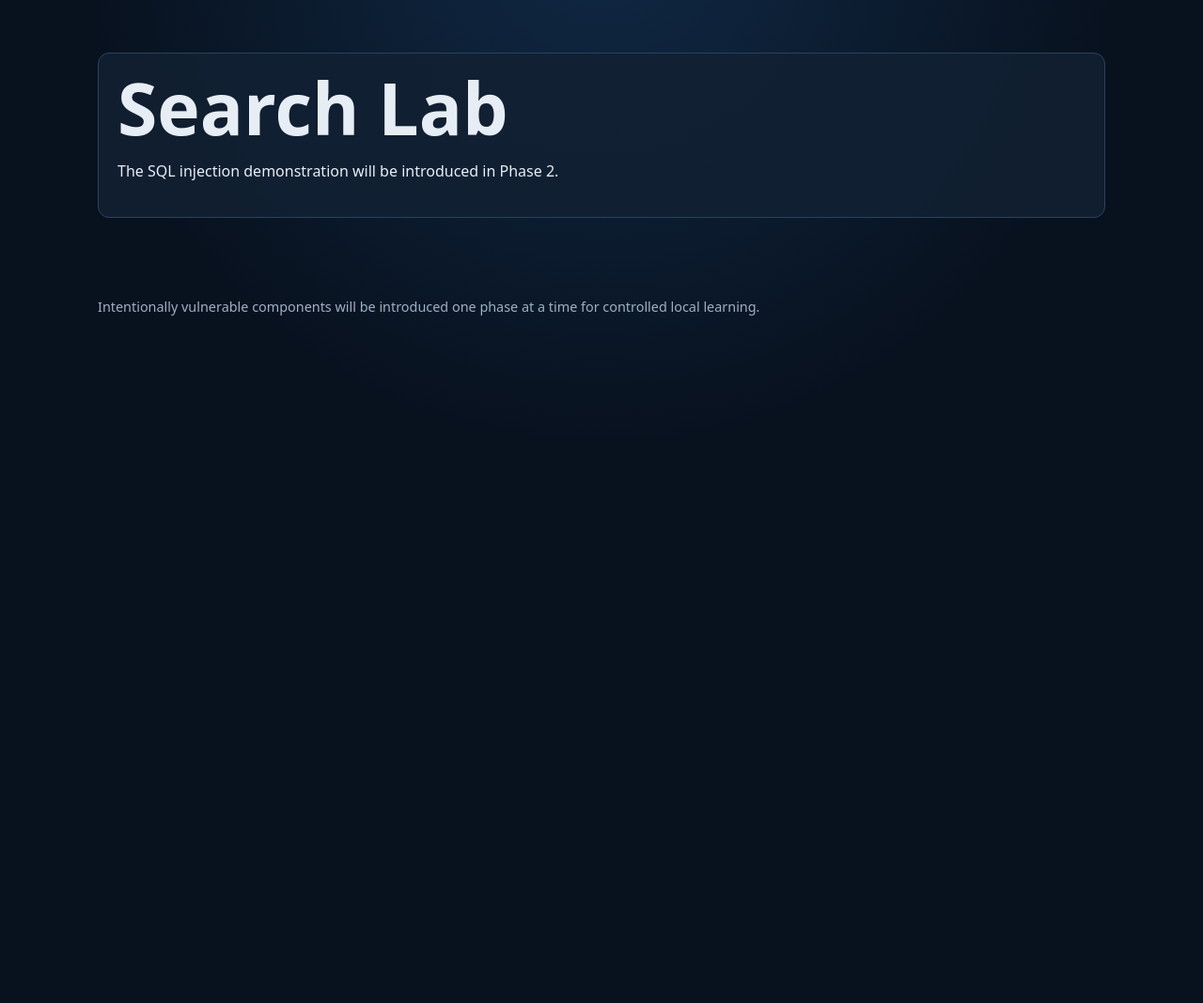
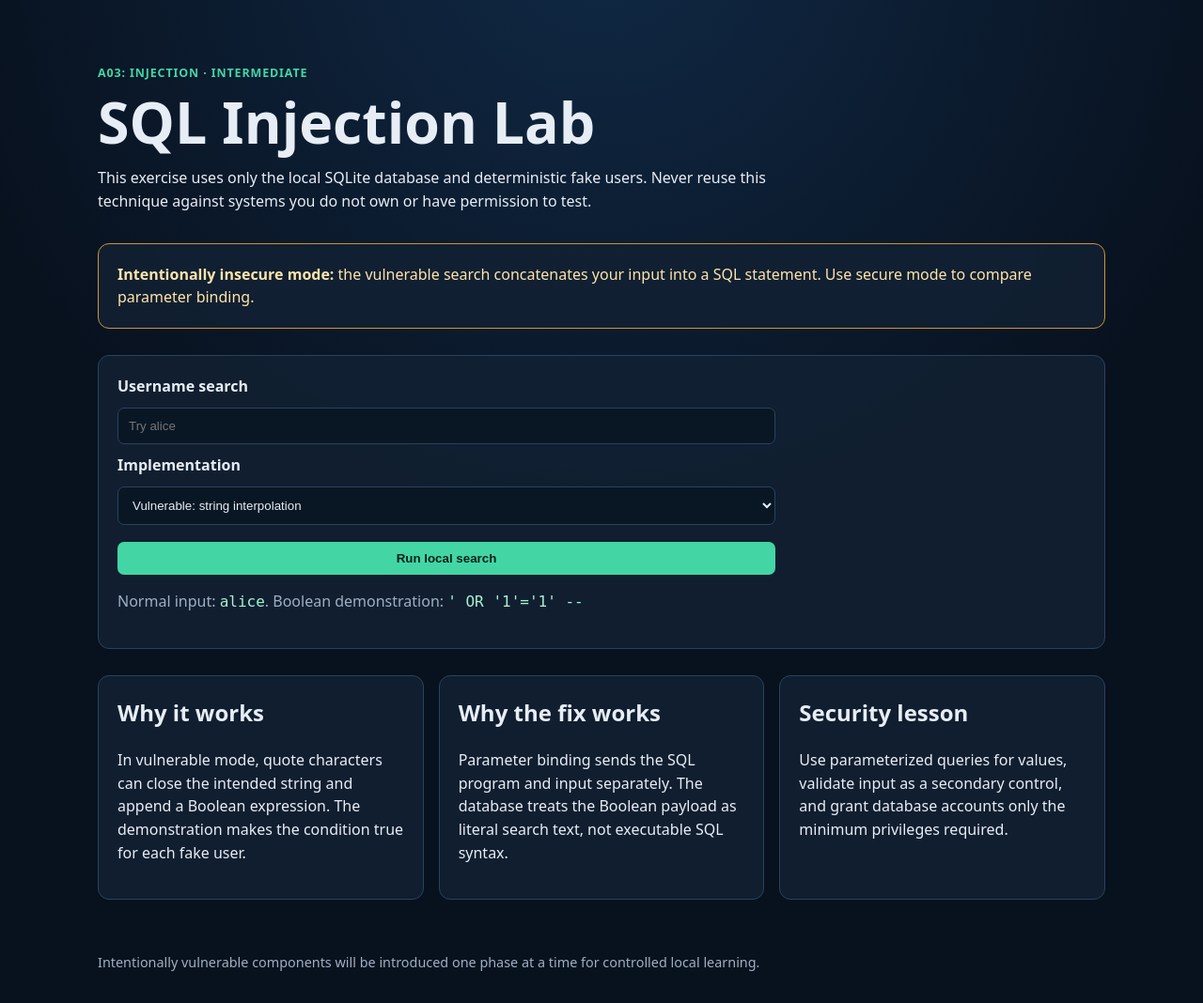
Before and after one commit to spoukidev/web-security-lab, a Flask app: page /search in a window 1280 px wide. Shown: the part 76-1144 px from the top of the page at 94% size. Before the commit the page ends 412 px from the top, so only its background shows below. Run offline with Flask 3, Linux system fonts and the light colour scheme.

Commit message:
feat: add controlled SQL injection lab

```diff
--- a/app/routes/search.py
+++ b/app/routes/search.py
@@ -1,8 +1,53 @@
-"""SQL injection route placeholder."""
-from flask import Blueprint, render_template
+"""Controlled SQL injection demonstration routes."""
+from __future__ import annotations
+import sqlite3
+from typing import Literal
+from flask import Blueprint, render_template, request
+from app.database import get_database
+
 blueprint = Blueprint("search", __name__)
+SearchMode = Literal["vulnerable", "secure"]
+
+
+def search_users_vulnerable(search_term: str) -> tuple[list[sqlite3.Row], str]:
+    """Search users with intentional SQL injection for the local lab only."""
+    # INTENTIONALLY VULNERABLE
+    # This code exists only for the local Web Security Lab.
+    # User input is concatenated into SQL, allowing it to alter the predicate.
+    statement = (
+        "SELECT id, username, email, role FROM users "
+        f"WHERE username LIKE '%{search_term}%' ORDER BY id"
+    )
+    return get_database().execute(statement).fetchall(), statement
+
+
+def search_users_secure(search_term: str) -> tuple[list[sqlite3.Row], str]:
+    """Search users with a bound parameter that remains data, never SQL code."""
+    statement = "SELECT id, username, email, role FROM users WHERE username LIKE ? ORDER BY id"
+    # The SQLite driver binds the value separately from the SQL program.
+    # Therefore quote characters inside search_term cannot change the predicate.
+    rows = get_database().execute(statement, (f"%{search_term}%",)).fetchall()
+    return rows, statement
 
 
 @blueprint.get("/search")
 def search() -> str:
-    return render_template("search.html")
+    """Render the SQL injection lab and execute its selected local mode."""
+    search_term = request.args.get("q", "")
+    requested_mode = request.args.get("mode", "vulnerable")
+    mode: SearchMode = "secure" if requested_mode == "secure" else "vulnerable"
+    rows: list[sqlite3.Row] = []
+    statement: str | None = None
+    error_message: str | None = None
+    if search_term:
+        try:
+            if mode == "vulnerable":
+                rows, statement = search_users_vulnerable(search_term)
+            else:
+                rows, statement = search_users_secure(search_term)
+        except sqlite3.Error:
+            # Production should log detailed errors privately. This generic message
+            # prevents error-detail disclosure while keeping the lab focused.
+            error_message = "The database rejected the constructed query."
+    return render_template("search.html", search_term=search_term, mode=mode, rows=rows,
+                           statement=statement, error_message=error_message)
--- a/app/static/css/main.css
+++ b/app/static/css/main.css
@@ -10,4 +10,5 @@ h1 { margin: 0 0 12px; font-size: clamp(2.3rem, 7vw, 4.8rem); line-height: 1; }
 .notice, .page-card, .lab-card { border: 1px solid var(--line); background: color-mix(in srgb, var(--surface) 88%, transparent); border-radius: 12px; }
 .notice, .page-card { padding: 20px; margin-bottom: 28px; }.lab-grid { display: grid; grid-template-columns: repeat(auto-fit, minmax(235px, 1fr)); gap: 16px; }.lab-card { display: flex; flex-direction: column; padding: 22px; }.lab-card p:not(.lab-meta) { color: var(--muted); flex: 1; }
 .button { display: inline-block; align-self: flex-start; padding: 10px 14px; border-radius: 7px; color: #052219; background: var(--accent); font-weight: 700; text-decoration: none; }.secondary { background: transparent; border: 1px solid var(--accent); color: var(--accent); }footer { color: var(--muted); padding-bottom: 32px; font-size: .9rem; }
+.compact h1 { font-size: clamp(2.3rem, 5vw, 3.8rem); }.warning { border-color: #c89636; color: #ffe4aa; }.search-form { display: grid; gap: 10px; max-width: 700px; }.search-form label { font-weight: 700; }.search-form input, .search-form select { width: 100%; padding: 11px; border: 1px solid var(--line); border-radius: 7px; background: #091725; color: var(--ink); }.search-form .button { border: 0; margin-top: 8px; cursor: pointer; }.hint { color: var(--muted); }.result-grid, .lesson-grid { display: grid; grid-template-columns: repeat(auto-fit, minmax(280px, 1fr)); gap: 16px; }.result-grid .page-card, .lesson-grid .page-card { margin-bottom: 0; }pre { overflow-x: auto; padding: 14px; background: #091725; border: 1px solid var(--line); border-radius: 7px; white-space: pre-wrap; }code { color: #a7f3d0; }.results { padding-left: 20px; }.results li { margin-bottom: 8px; }
 @media (max-width: 560px) { .site-header { align-items: flex-start; flex-direction: column; padding-top: 20px; padding-bottom: 20px; } }
--- a/app/templates/index.html
+++ b/app/templates/index.html
@@ -2,11 +2,11 @@
 {% block title %}Web Security Lab{% endblock %}
 {% block content %}
 <section class="hero"><p class="eyebrow">OWASP SECURITY RESEARCH LABORATORY</p><h1>Web Security Lab</h1><p>Controlled, local demonstrations of common web vulnerabilities and their remediations.</p></section>
-<section class="notice"><strong>Phase 1 foundation:</strong> the dashboard and local infrastructure are ready. No vulnerable behavior has been enabled yet.</section>
+<section class="notice"><strong>Phase 2 active:</strong> the SQL Injection lab is ready for controlled local testing. The remaining labs stay disabled until their dedicated phases.</section>
 <section class="lab-grid" aria-label="Security labs">
 {% set labs = [('SQL Injection', 'A03: Injection', 'Intermediate', 'sql-injection'), ('XSS', 'A03: Injection', 'Intermediate', 'xss'), ('IDOR', 'A01: Broken Access Control', 'Beginner', 'idor'), ('SSRF', 'A10: Server-Side Request Forgery', 'Advanced', 'ssrf'), ('JWT', 'A07: Authentication Failures', 'Intermediate', 'jwt'), ('File Upload', 'A04: Insecure Design', 'Intermediate', 'file-upload'), ('CSRF', 'A01: Broken Access Control', 'Intermediate', 'csrf')] %}
 {% for name, owasp, difficulty, slug in labs %}
-<article class="lab-card"><p class="lab-meta">{{ owasp }} · {{ difficulty }}</p><h2>{{ name }}</h2><p>Vulnerable and remediated implementations will be documented with a controlled lab exercise.</p><a class="button" href="{{ url_for('users.lab_placeholder', lab_name=slug) }}">Open Lab</a></article>
+<article class="lab-card"><p class="lab-meta">{{ owasp }} · {{ difficulty }}</p><h2>{{ name }}</h2><p>{% if slug == 'sql-injection' %}Compare unsafe SQL construction with parameter binding using fake local data.{% else %}Vulnerable and remediated implementations will be documented with a controlled lab exercise.{% endif %}</p><a class="button" href="{{ url_for('search.search') if slug == 'sql-injection' else url_for('users.lab_placeholder', lab_name=slug) }}">Open Lab</a></article>
 {% endfor %}
 </section>
 {% endblock %}
--- a/app/templates/search.html
+++ b/app/templates/search.html
@@ -1,2 +1,18 @@
 {% extends "base.html" %}
-{% block content %}<section class="page-card"><h1>Search Lab</h1><p>The SQL injection demonstration will be introduced in Phase 2.</p></section>{% endblock %}
+{% block title %}SQL Injection Lab · Web Security Lab{% endblock %}
+{% block content %}
+<section class="hero compact"><p class="eyebrow">A03: INJECTION · INTERMEDIATE</p><h1>SQL Injection Lab</h1><p>This exercise uses only the local SQLite database and deterministic fake users. Never reuse this technique against systems you do not own or have permission to test.</p></section>
+<section class="notice warning"><strong>Intentionally insecure mode:</strong> the vulnerable search concatenates your input into a SQL statement. Use secure mode to compare parameter binding.</section>
+<section class="page-card">
+  <form class="search-form" action="{{ url_for('search.search') }}" method="get">
+    <label for="query">Username search</label><input id="query" name="q" value="{{ search_term }}" placeholder="Try alice" autocomplete="off">
+    <label for="mode">Implementation</label><select id="mode" name="mode"><option value="vulnerable" {% if mode == 'vulnerable' %}selected{% endif %}>Vulnerable: string interpolation</option><option value="secure" {% if mode == 'secure' %}selected{% endif %}>Secure: parameterized query</option></select>
+    <button class="button" type="submit">Run local search</button>
+  </form>
+  <p class="hint">Normal input: <code>alice</code>. Boolean demonstration: <code>' OR '1'='1' -- </code></p>
+</section>
+{% if statement %}
+<section class="result-grid"><article class="page-card"><p class="eyebrow">{{ mode|upper }} SQL</p><pre><code>{{ statement }}</code></pre>{% if mode == 'secure' %}<p class="hint">Bound value: <code>%{{ search_term }}%</code></p>{% endif %}</article><article class="page-card"><p class="eyebrow">DATABASE RESULT</p><h2>{{ rows|length }} fake user{{ '' if rows|length == 1 else 's' }} returned</h2>{% if rows %}<ul class="results">{% for user in rows %}<li><strong>{{ user['username'] }}</strong> · {{ user['role'] }} · {{ user['email'] }}</li>{% endfor %}</ul>{% else %}<p>No records matched the input.</p>{% endif %}</article></section>
+{% elif error_message %}<section class="notice warning"><strong>Lab result:</strong> {{ error_message }}</section>{% endif %}
+<section class="lesson-grid"><article class="page-card"><h2>Why it works</h2><p>In vulnerable mode, quote characters can close the intended string and append a Boolean expression. The demonstration makes the condition true for each fake user.</p></article><article class="page-card"><h2>Why the fix works</h2><p>Parameter binding sends the SQL program and input separately. The database treats the Boolean payload as literal search text, not executable SQL syntax.</p></article><article class="page-card"><h2>Security lesson</h2><p>Use parameterized queries for values, validate input as a secondary control, and grant database accounts only the minimum privileges required.</p></article></section>
+{% endblock %}
```
Also changed, not shown: exploits/sqli/manual-reproduction.md (added, +21 -0 lines), tests/test_app.py (+26 -1 lines), writeups/01-sql-injection.md (added, +81 -0 lines), README.md.
